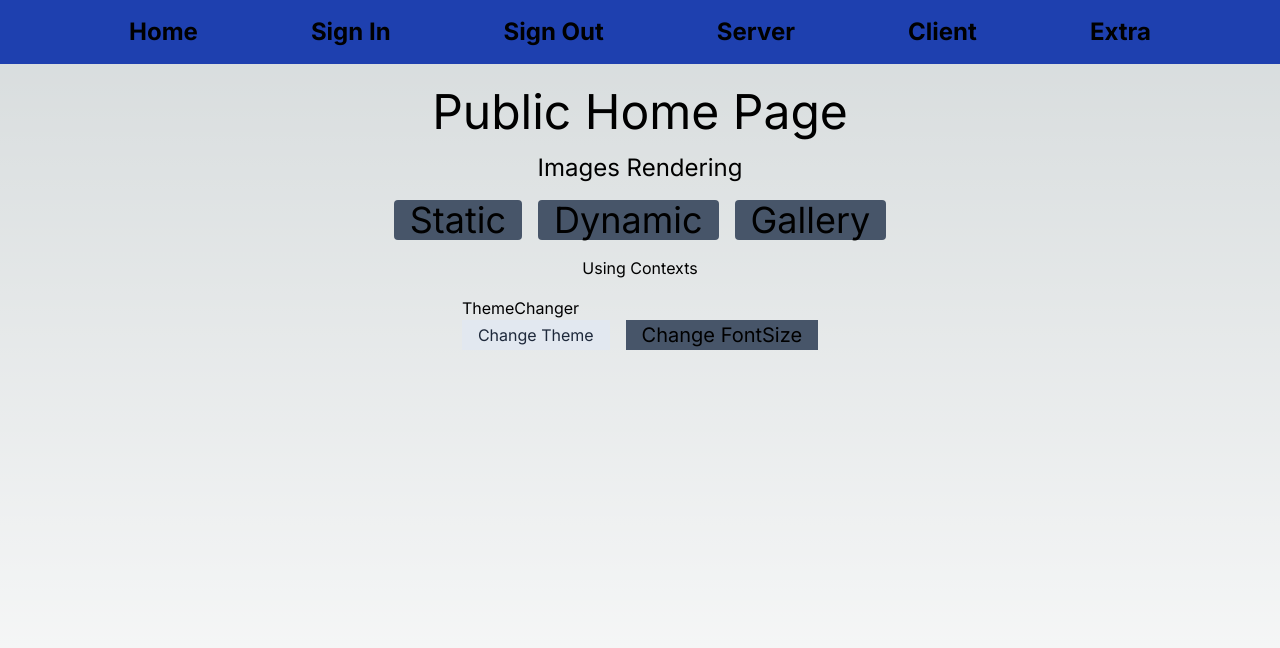
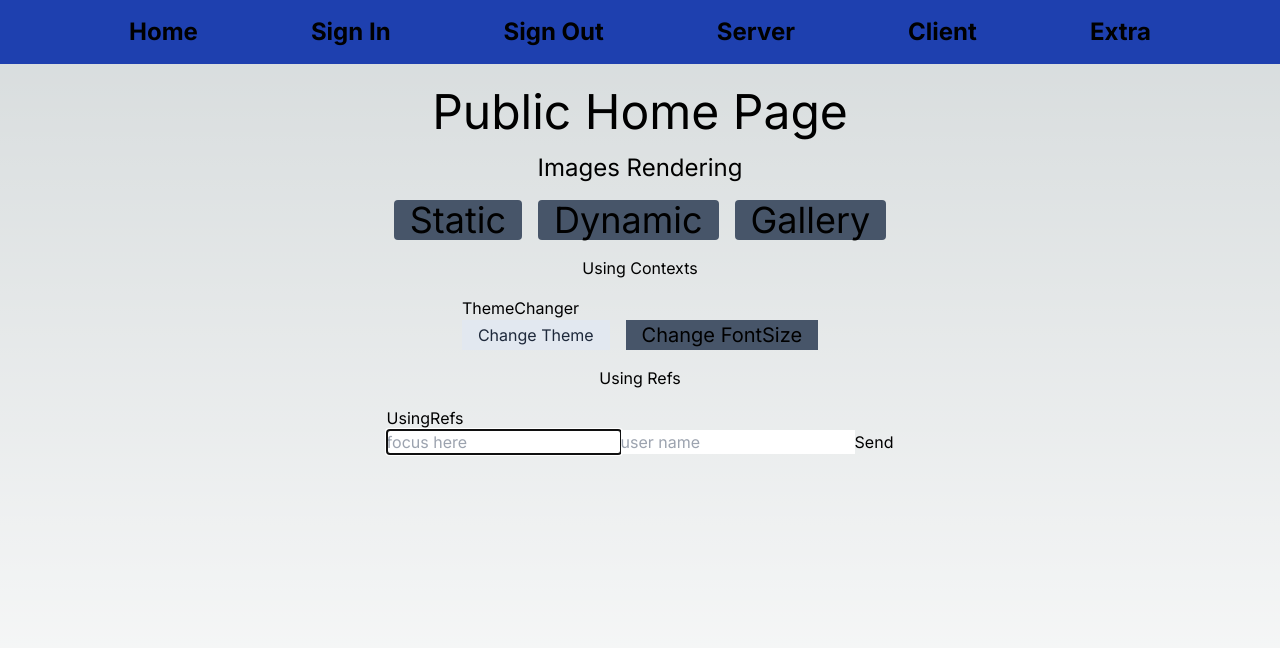
Before and after one commit to bappyasif/learning-typescript, a Next.js app: page / in a window 1280 px wide. Shown: the top 648 px of the page. Built offline with nearby package versions, Linux system fonts and the light colour scheme.

Commit message:
using various ts specific usecases
* using genrics in components
* using type value exclusions in components
* using refs in components

```diff
--- /dev/null
+++ b/src/app/components/UsingRefs.tsx
@@ -0,0 +1,29 @@
+"use client"
+
+import { useEffect, useRef } from "react"
+
+function UsingRefs() {
+    const inpRef = useRef<HTMLInputElement>(null)
+    const uNameInpRef = useRef<HTMLInputElement>(null)
+
+    useEffect(() => {
+        inpRef.current?.focus()
+    }, [])
+
+    const handleUserName = () => {
+        console.log(`user name is : ${uNameInpRef.current?.value}`)
+    }
+
+    return (
+        <div>
+            <h2>UsingRefs</h2>
+            <div>
+                <input ref={inpRef} type="text" placeholder="focus here" />
+                <input ref={uNameInpRef} type="text" placeholder="user name" />
+                <button onClick={handleUserName}>Send</button>
+            </div>
+        </div>
+    )
+}
+
+export default UsingRefs
--- /dev/null
+++ b/src/app/components/forGenrecis/ItemsList.tsx
@@ -0,0 +1,14 @@
+import ListItem from "./ListItem"
+
+export const ItemsList = () => {
+    return (
+        <div>
+            <h2>ItemsList</h2>
+            <ListItem
+                extra={[{ id: 1, uName: "jane doe" }]}
+                id={22}
+                name="user here"
+            />
+        </div>
+    )
+}
--- /dev/null
+++ b/src/app/components/forGenrecis/ListItem.tsx
@@ -0,0 +1,13 @@
+import React from 'react'
+
+type Props <T> = {
+    id: number,
+    name: string,
+    extra: T[]
+}
+
+export default function ListItem(prop: Props<object>) {
+  return (
+    <div>ListItem</div>
+  )
+}
--- /dev/null
+++ b/src/app/components/forTypes/Shape.tsx
@@ -0,0 +1,23 @@
+import React from 'react'
+
+type  ShapeType = "Cube" | "Square" | "Rectangle" | "Triangle"
+
+type TwoDShape = Exclude<ShapeType, "Cube">
+
+type ThemeType = "dark" | "light"
+
+type ColorType = "red" | "blue" | "green"
+
+type Props = {
+    color: `${ThemeType} - ${ColorType}`
+    exColor: Exclude<`${ThemeType} - ${ColorType}`, "dark - red">
+}
+
+export default function Shape(props: Props) {
+    const regShape: ShapeType = "Cube"
+    const twoDShape: TwoDShape = "Triangle"
+
+  return (
+    <div>Shape</div>
+  )
+}
--- /dev/null
+++ b/src/app/components/forTypes/ShapesList.tsx
@@ -0,0 +1,13 @@
+import React from 'react'
+import Shape from './Shape'
+
+type Props = {}
+
+export default function ShapesList({}: Props) {
+  return (
+    <div>
+        <h2>ShapesList</h2>
+        <Shape color='dark - blue' exColor='light - red' />
+    </div>
+  )
+}
--- a/src/app/page.tsx
+++ b/src/app/page.tsx
@@ -1,5 +1,6 @@
 import Link from "next/link";
 import { ThemeChanger } from "./components/ThemeChanger";
+import UsingRefs from "./components/UsingRefs";
 
 export default async function Home() {
   return (
@@ -15,6 +16,9 @@ export default async function Home() {
 
         <h2>Using Contexts</h2>
         <ThemeChanger />
+
+        <h2>Using Refs</h2>
+        <UsingRefs />
       </div>
     </>
   )
```
